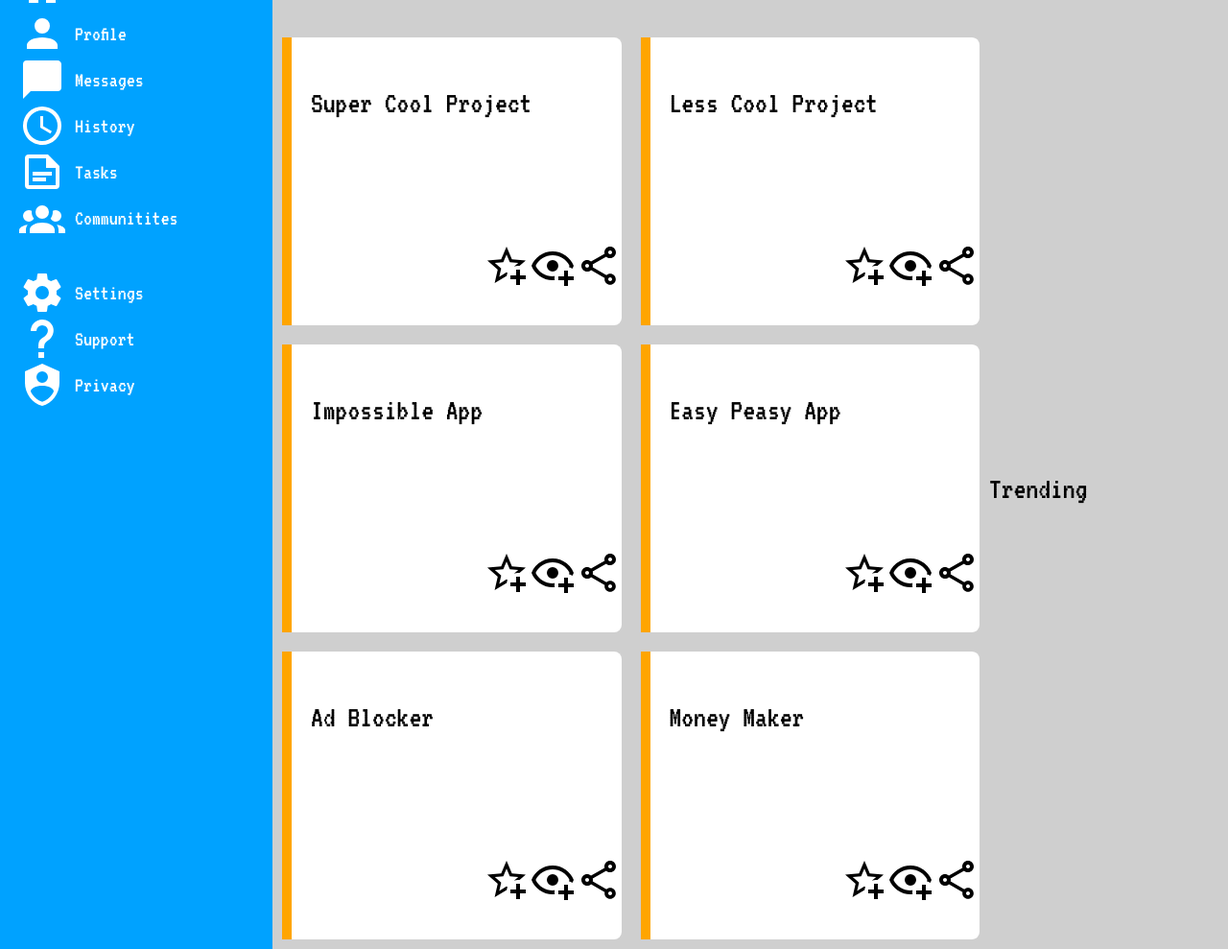
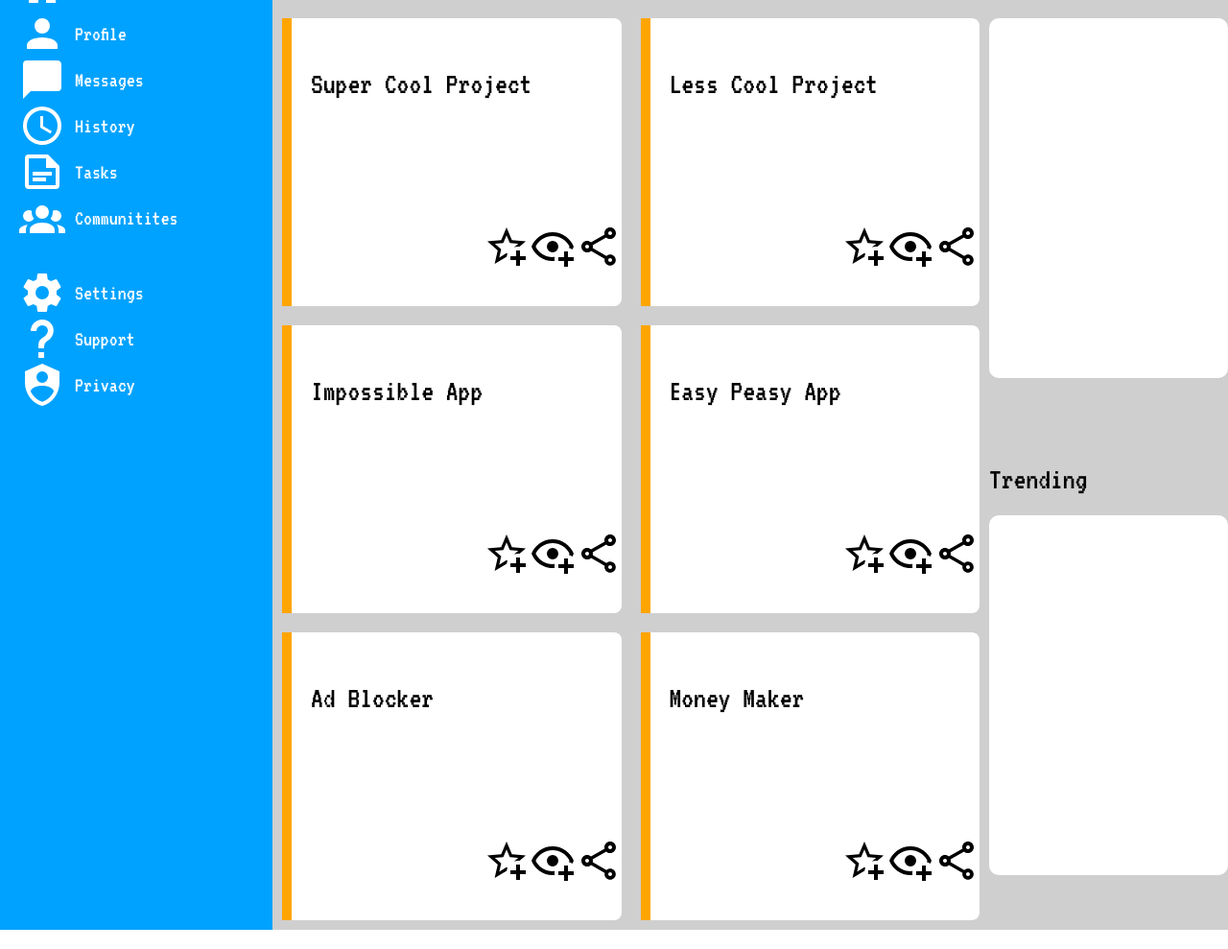
Before and after one commit to mendezc0251/admin-dashboard-mockup, a plain HTML site: page index.html in a window 1280 px wide. Shown: the part 177-1166 px from the top of the page at 96% size. Drawn offline with Linux system fonts and the light colour scheme.

Commit message:
format announcements and trending

```diff
--- a/index.css
+++ b/index.css
@@ -54,6 +54,10 @@ body{
     grid-row:1/3;
 }
 
+.main-cards p:first-child{
+    margin-bottom:12px;
+}
+
 .cards{
     display:grid;
     grid-template-columns:1fr 1fr;
@@ -87,6 +91,34 @@ body{
     grid-column:3/4;
     display:grid;
     grid-template-columns:1fr 1fr 1fr;
+}
+
+.main-announcements{
+    display:grid;
+    grid-template-rows:.1fr 375px;
+}
+
+.main-announcements p{
+    margin-bottom: 22px;
+}
+
+.announcement-card{
+    background:white;
+    border-radius:10px;
+}
+
+.main-trending{
+    display:grid;
+    grid-template-rows:.1fr 375px;
+}
+
+.main-trending p{
+    margin-bottom:22px;
+}
+
+.trending-card{
+    background:white;
+    border-radius:10px;
 }
 
 .sidebar img{
```
